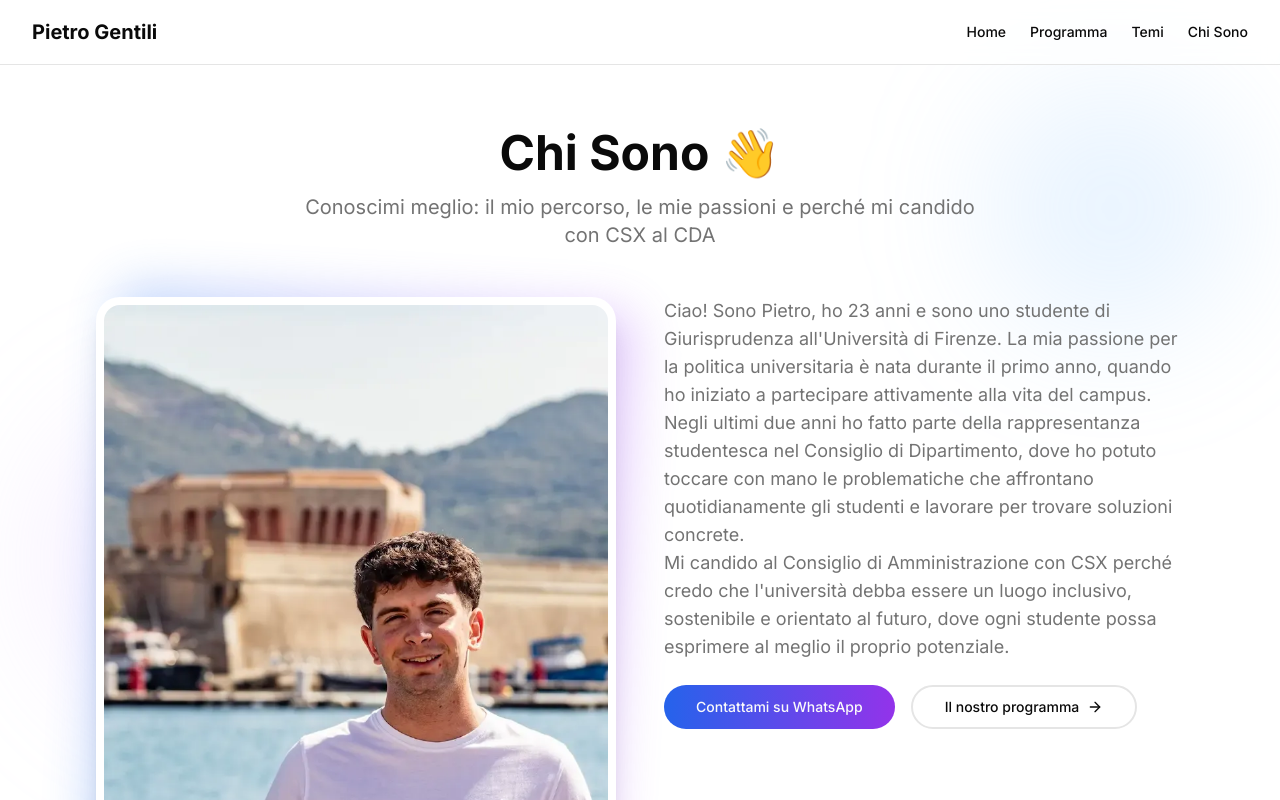
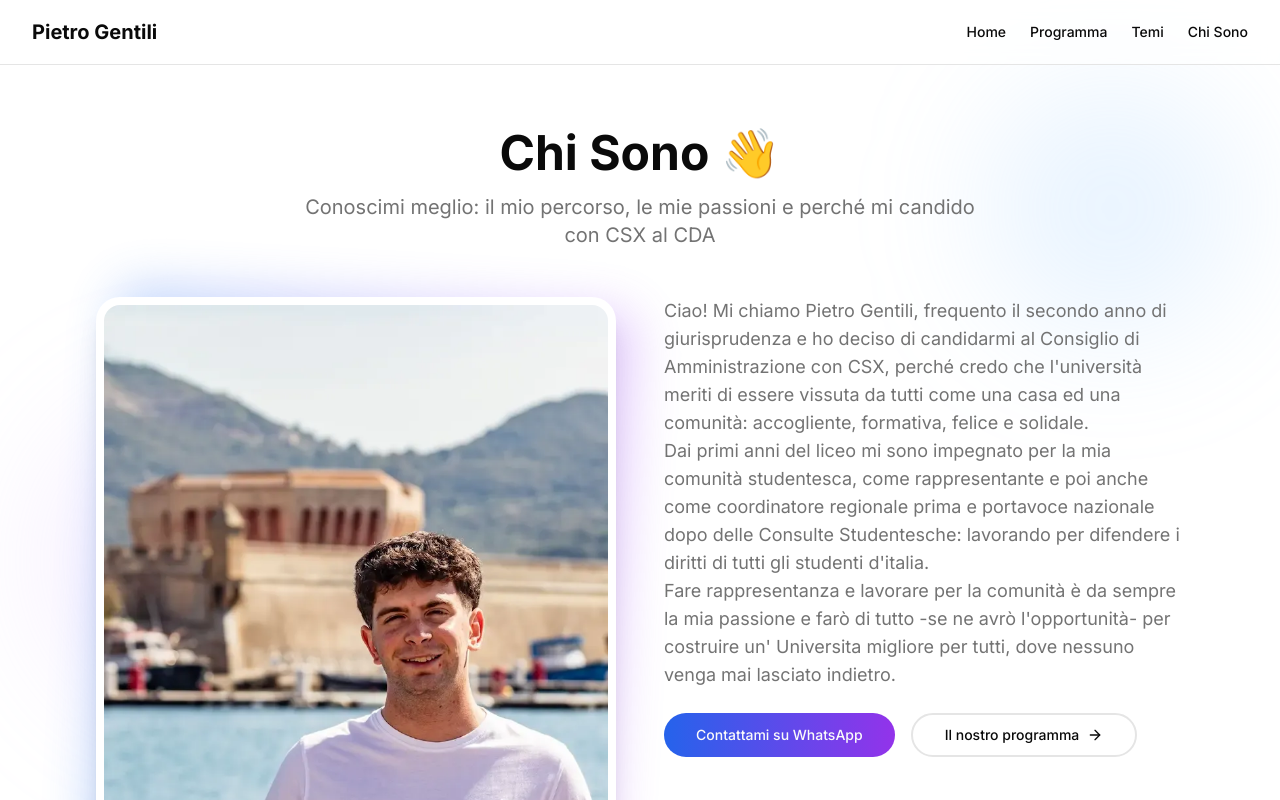
Before and after one commit to MarcoRiformato/college_elections, a Next.js app: page /chi-sono in a window 1280 px wide. Shown: the top 800 px of the page. Built offline with nearby package versions, Linux system fonts and the light colour scheme.

Commit message:
Update "Chi Sono" section

```diff
--- a/app/chi-sono/page.tsx
+++ b/app/chi-sono/page.tsx
@@ -41,19 +41,15 @@ export default function ChiSono() {
           <div className="space-y-6">
             <div className="prose prose-lg max-w-none">
               <p className="text-lg text-muted-foreground">
-                Ciao! Sono Pietro, ho 23 anni e sono uno studente di Giurisprudenza all'Università di Firenze. La mia
-              passione per la politica universitaria è nata durante il primo anno, quando ho iniziato a partecipare
-              attivamente alla vita del campus.
-            </p>
+                Ciao!
+                Mi chiamo Pietro Gentili, frequento il secondo anno di giurisprudenza e ho deciso di candidarmi al Consiglio di Amministrazione con CSX, perché credo che l'università meriti di essere vissuta da tutti come una casa ed una comunità: accogliente, formativa, felice e solidale.
+              </p>
               <p className="text-lg text-muted-foreground">
-              Negli ultimi due anni ho fatto parte della rappresentanza studentesca nel Consiglio di Dipartimento, dove
-              ho potuto toccare con mano le problematiche che affrontano quotidianamente gli studenti e lavorare per
-              trovare soluzioni concrete.
-            </p>
+                Dai primi anni del liceo mi sono impegnato per la mia comunità studentesca, come rappresentante e poi anche come coordinatore regionale prima e portavoce nazionale dopo delle Consulte Studentesche: lavorando per difendere i diritti di tutti gli studenti d'italia.
+              </p>
               <p className="text-lg text-muted-foreground">
-                Mi candido al Consiglio di Amministrazione con CSX perché credo che l'università debba essere un luogo inclusivo,
-              sostenibile e orientato al futuro, dove ogni studente possa esprimere al meglio il proprio potenziale.
-            </p>
+                Fare rappresentanza e lavorare per la comunità è da sempre la mia passione e farò di tutto -se ne avrò l'opportunità- per costruire un' Universita migliore per tutti, dove nessuno venga mai lasciato indietro.
+              </p>
             </div>
 
             <div className="flex flex-wrap gap-4">
```
